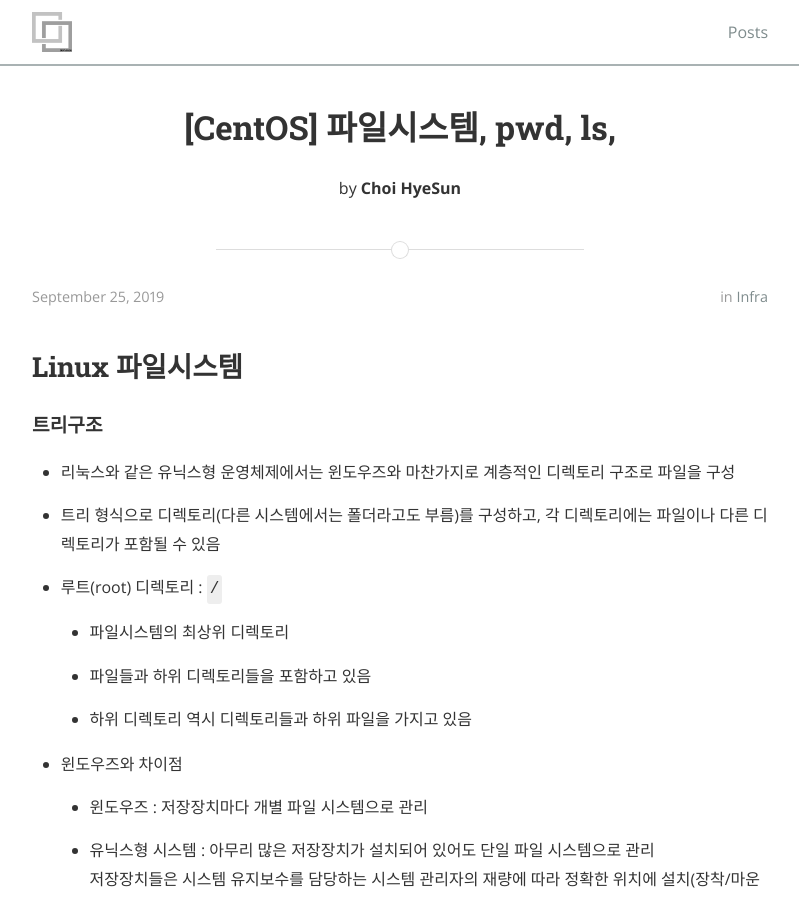
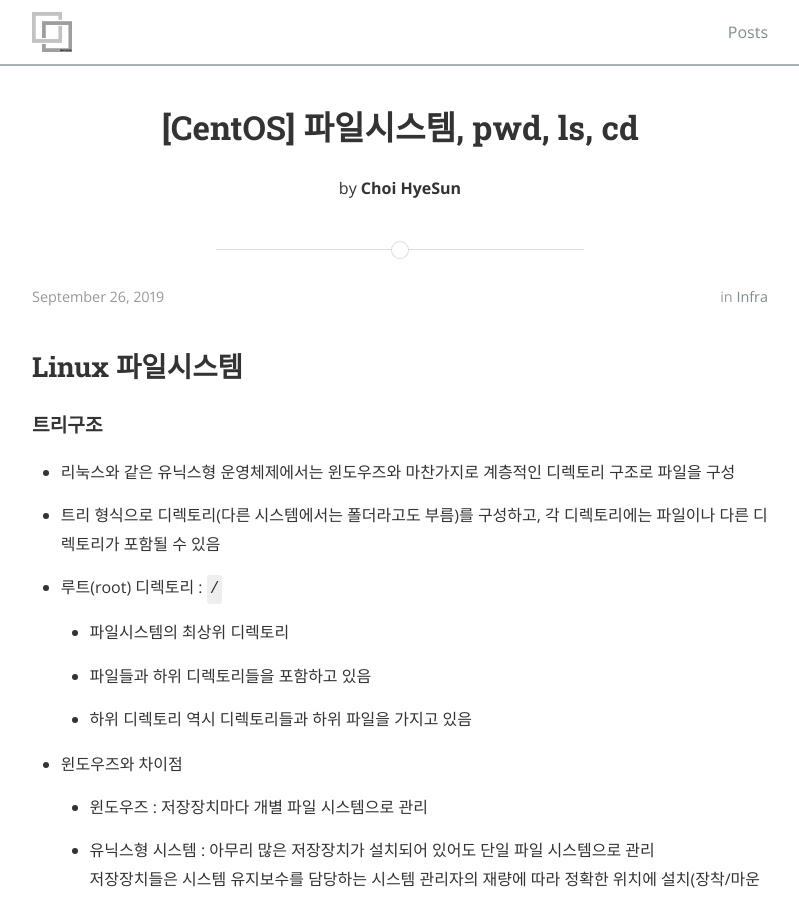
Before and after one commit to gptjs409/gptjs409.github.io, a Jekyll site: the page built from _posts/infra/2019-09-26-pwd-ls-cd.md, in a window 1280 px wide and 900 px high. Shown: the whole window, without its empty margins (240-1039 px from the left). Built offline with Jekyll 4.4.1, drawn with Linux system fonts in a browser that asks for light colours; nearby versions of some CDN libraries; part of the change alters nothing that is shown; some of the changed text lies outside the part shown.

Commit message:
Update 2019-09-26-pwd-ls-cd.md

```diff
--- a/_posts/infra/2019-09-26-pwd-ls-cd.md
+++ b/_posts/infra/2019-09-26-pwd-ls-cd.md
@@ -1,19 +1,21 @@
 ---
 layout: post
-title:  "[CentOS] 파일시스템, pwd, ls, "
-date:   2019-09-25 22:21:43
+title:  "[CentOS] 파일시스템, pwd, ls, cd"
+date:   2019-09-26 22:21:43
 author: Choi HyeSun
 categories: infra
 tags:
   - CentOS
   - CentOS7
   - Linux
-  -
   - 파일시스템
   - 트리구조
   - 파일명
-  - 리눅스파일시스템
-  - 리눅스파일명
+  - 심볼릭링크
+  - 소프트링크
+  - 리눅스 시스템 디렉토리
+  - 리눅스 파일 시스템
+  - 리눅스 파일명
   - 명령어
   - pwd
   - ls
@@ -93,6 +95,8 @@ tags:
     ├── cache
     └── (기타 등등)
 {% endhighlight %}
+
+<br>
 
 #### 리눅스 시스템 디렉토리
 - `/` : 루트 디렉토리, 파일 시스템의 시작점
```
